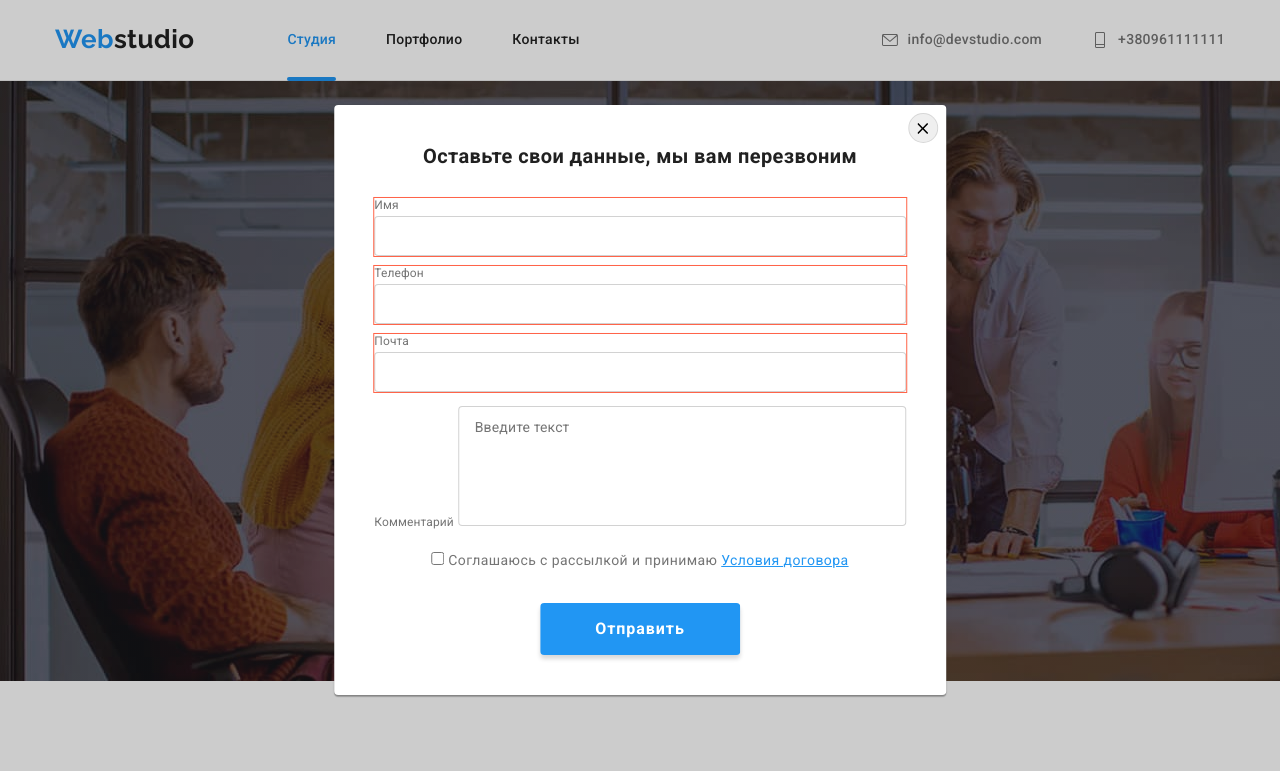
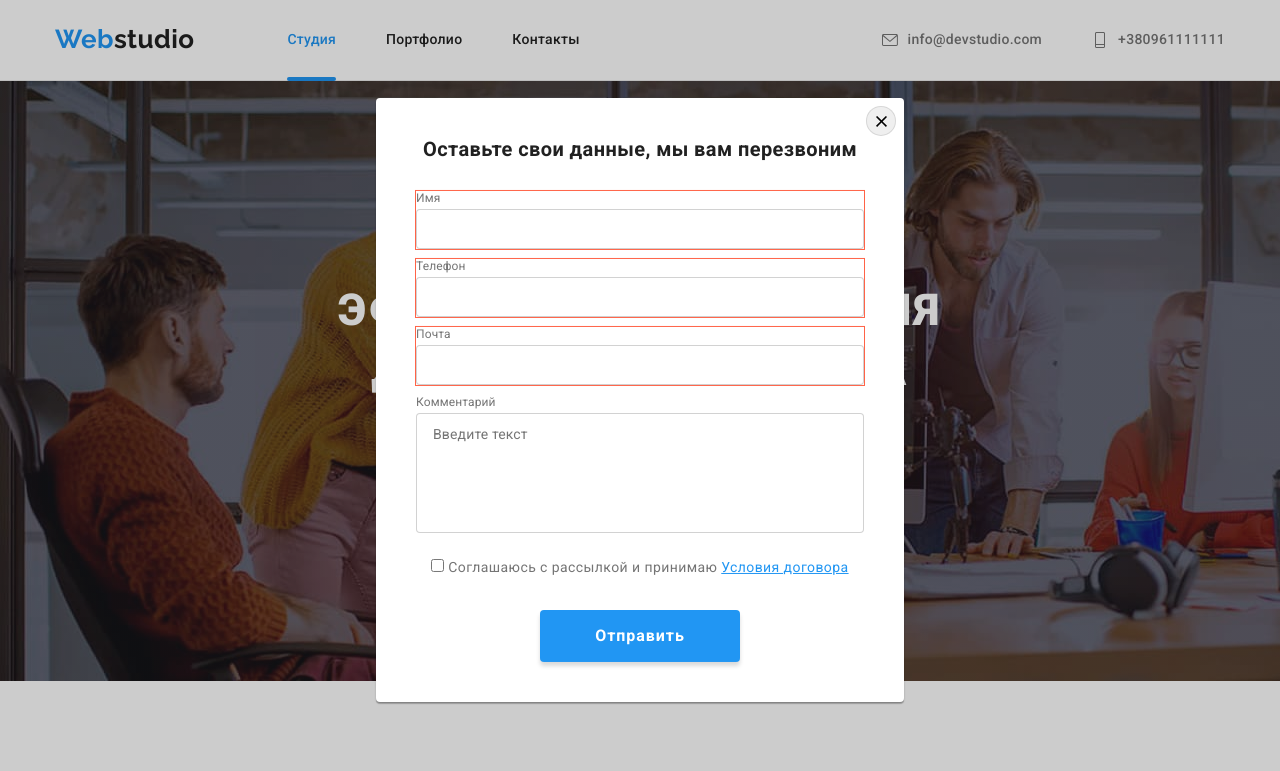
Before and after one commit to AnatoliiStepanovLikhoi/goit-markup-hw-06, a plain HTML site: page index.html in a window 1280 px wide. Both pictures are taken after a click on the button "Заказать услугу". Shown: the top 771 px of the page. Drawn offline with nearby package versions, Linux system fonts and the light colour scheme.

Commit message:
textarea label update

```diff
--- a/css/styles.css
+++ b/css/styles.css
@@ -875,6 +875,7 @@ p{
 }
 
 .form-label{
+    display: block;
     font-size: 12px;
     line-height: 1.17;
     color: var(--description-text-color);
@@ -897,7 +898,6 @@ p{
     border: 1px solid rgba(33, 33, 33, 0.2);
     border-radius: 4px;
     outline: none;
-    margin-top: 4px;
 }
 
 .form-text{
```
